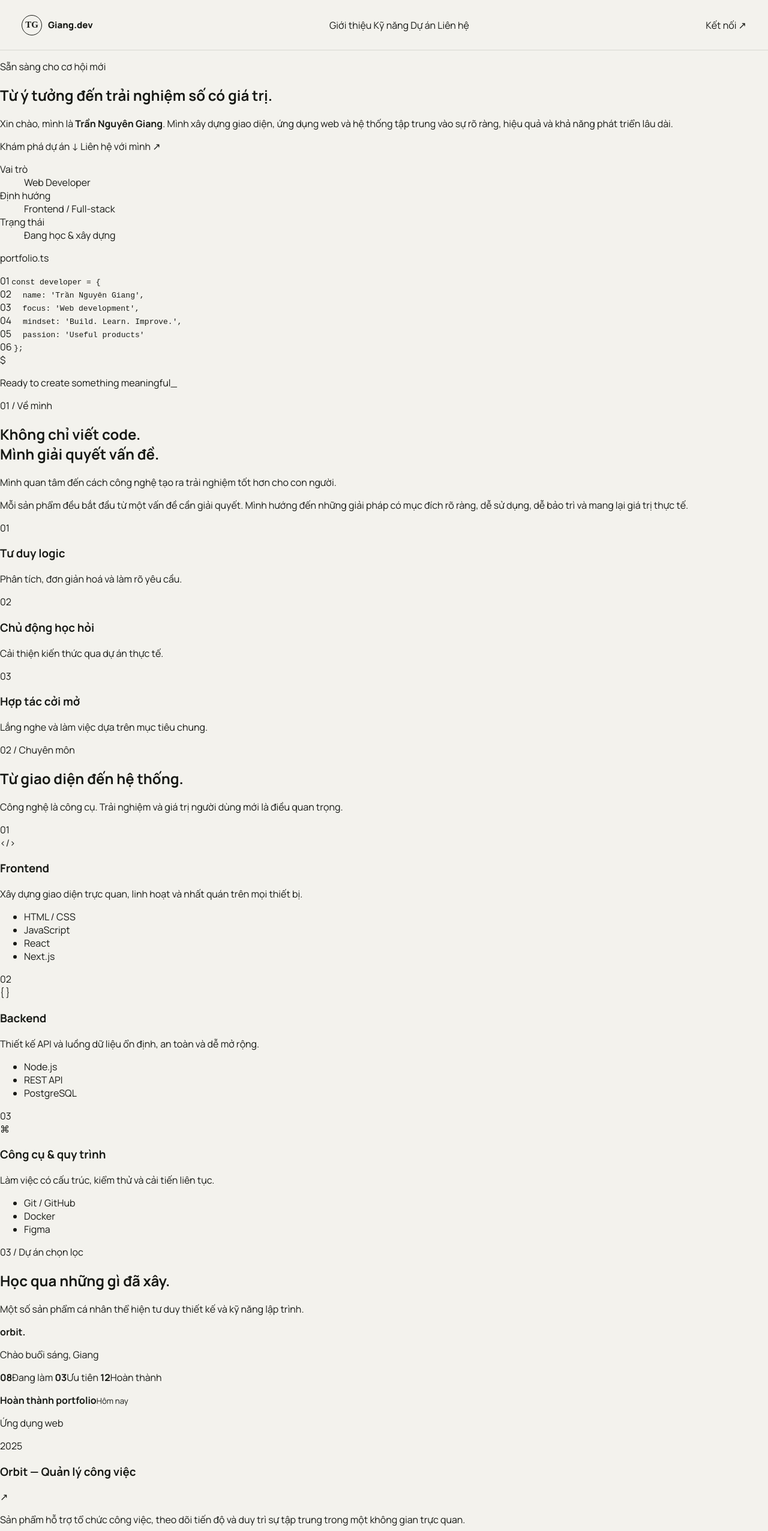
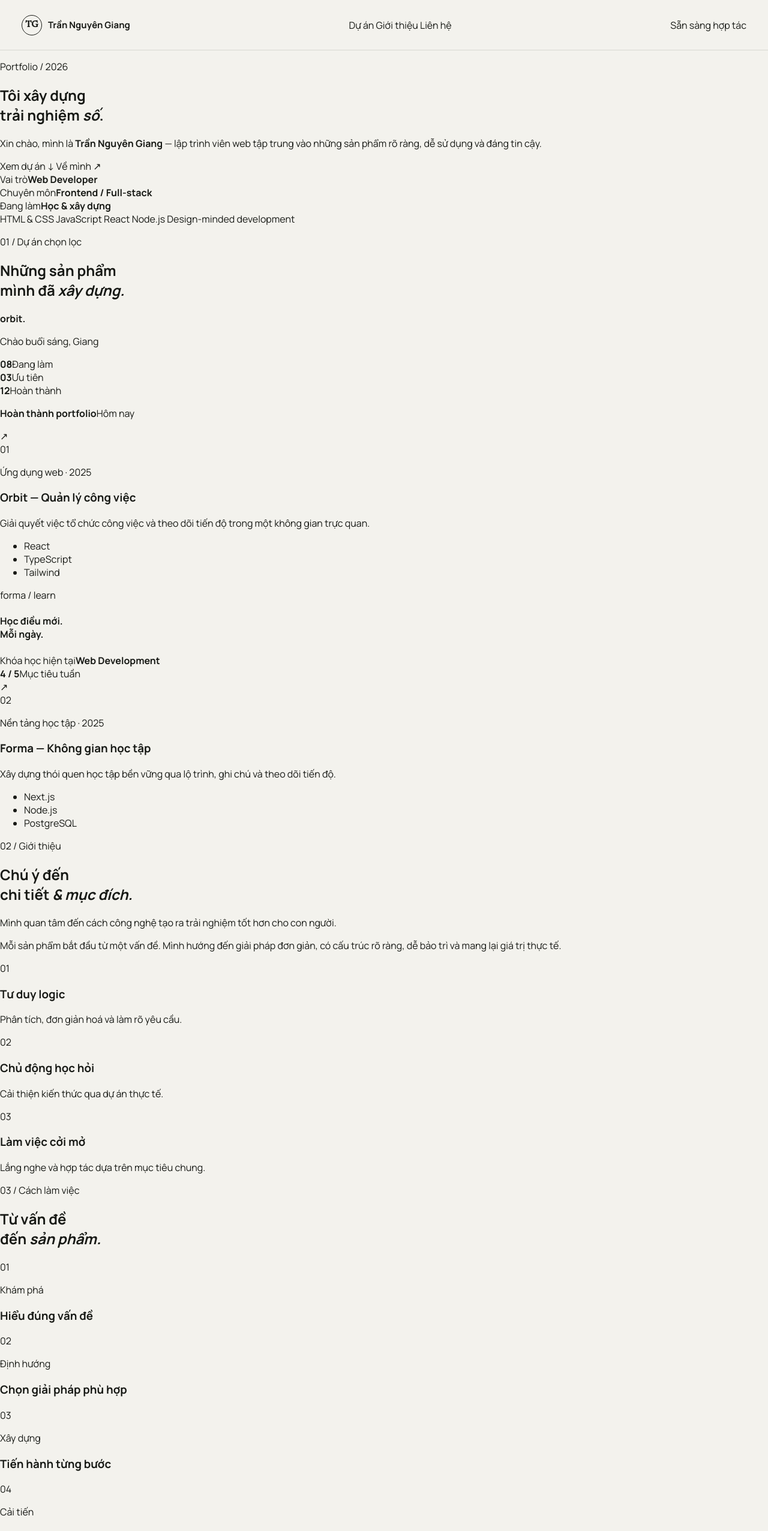
Before and after one commit to GiangTran1234/web.portfolio, a plain HTML site: page index.html in a window 1280 px wide. Shown: the top 2552 px of the page at 60% size. Drawn offline with Linux system fonts and the light colour scheme.

Commit message:
Redesign index.html with a cleaner editorial portfolio layout

```diff
--- a/index.html
+++ b/index.html
@@ -3,339 +3,143 @@
   <head>
     <meta charset="UTF-8" />
     <meta name="viewport" content="width=device-width, initial-scale=1.0" />
+    <meta name="theme-color" content="#11120f" />
 
     <title>Trần Nguyên Giang — Web Developer</title>
-    <meta
-      name="description"
-      content="Portfolio của Trần Nguyên Giang — Lập trình viên Web xây dựng sản phẩm rõ ràng, hiệu quả và bền vững."
-    />
-    <meta name="theme-color" content="#0a0f1c" />
+    <meta name="description" content="Portfolio của Trần Nguyên Giang — lập trình viên web tập trung vào giao diện rõ ràng, hiệu quả và bền vững." />
 
     <meta property="og:title" content="Trần Nguyên Giang — Portfolio" />
-    <meta
-      property="og:description"
-      content="Từ ý tưởng đến sản phẩm số có giá trị."
-    />
+    <meta property="og:description" content="Thiết kế và xây dựng trải nghiệm web có ý nghĩa." />
     <meta property="og:type" content="website" />
 
     <link rel="preconnect" href="https://fonts.googleapis.com" />
     <link rel="preconnect" href="https://fonts.gstatic.com" crossorigin />
-    <link
-      href="https://fonts.googleapis.com/css2?family=Manrope:wght@400;500;600;700;800&family=Space+Mono:wght@400;700&display=swap"
-      rel="stylesheet"
-    />
+    <link href="https://fonts.googleapis.com/css2?family=DM+Mono:wght@400;500&family=Manrope:wght@400;500;600;700&family=Newsreader:opsz,wght@6..72,400;6..72,500&display=swap" rel="stylesheet" />
     <link rel="stylesheet" href="./style.css" />
   </head>
 
   <body>
     <header class="site-header">
-      <div class="container nav">
-        <a class="brand" href="#" aria-label="Về đầu trang">
+      <div class="nav container">
+        <a class="brand" href="#top" aria-label="Về đầu trang">
           <span class="brand-mark">TG</span>
-          <span>Giang.dev</span>
+          <span>Trần Nguyên Giang</span>
         </a>
 
         <nav class="nav-links" aria-label="Điều hướng chính">
+          <a href="#work">Dự án</a>
           <a href="#about">Giới thiệu</a>
-          <a href="#skills">Kỹ năng</a>
-          <a href="#projects">Dự án</a>
           <a href="#contact">Liên hệ</a>
         </nav>
 
-        <a class="nav-contact" href="#contact">Kết nối ↗</a>
+        <a class="availability" href="#contact">
+          <span></span> Sẵn sàng hợp tác
+        </a>
       </div>
     </header>
 
-    <main>
-      <section class="hero">
-        <div class="container hero-grid">
-          <div class="hero-copy">
-            <p class="eyebrow">
-              <span class="status-dot"></span>
-              Sẵn sàng cho cơ hội mới
-            </p>
+    <main id="top">
+      <section class="hero container">
+        <div class="hero-intro">
+          <p class="eyebrow">Portfolio / 2026</p>
+          <h1>Tôi xây dựng<br />trải nghiệm <em>số</em>.</h1>
+        </div>
 
-            <h1>
-              Từ ý tưởng đến
-              <span>trải nghiệm số</span>
-              có giá trị.
-            </h1>
+        <div class="hero-bottom">
+          <p class="hero-lead">
+            Xin chào, mình là <strong>Trần Nguyên Giang</strong> — lập trình viên web
+            tập trung vào những sản phẩm rõ ràng, dễ sử dụng và đáng tin cậy.
+          </p>
 
-            <p class="hero-description">
-              Xin chào, mình là <strong>Trần Nguyên Giang</strong>.
-              Mình xây dựng giao diện, ứng dụng web và hệ thống tập trung vào
-              sự rõ ràng, hiệu quả và khả năng phát triển lâu dài.
-            </p>
+          <div class="hero-actions">
+            <a class="button button-dark" href="#work">Xem dự án <span>↓</span></a>
+            <a class="text-link" href="#about">Về mình <span>↗</span></a>
+          </div>
+        </div>
 
-            <div class="hero-actions">
-              <a class="button button-primary" href="#projects">
-                Khám phá dự án
-                <span aria-hidden="true">↓</span>
-              </a>
-              <a class="button button-secondary" href="#contact">
-                Liên hệ với mình
-                <span aria-hidden="true">↗</span>
-              </a>
-            </div>
+        <aside class="hero-index" aria-label="Thông tin tổng quan">
+          <div><span>Vai trò</span><strong>Web Developer</strong></div>
+          <div><span>Chuyên môn</span><strong>Frontend / Full-stack</strong></div>
+          <div><span>Đang làm</span><strong>Học &amp; xây dựng</strong></div>
+        </aside>
+      </section>
 
-            <dl class="hero-facts">
-              <div>
-                <dt>Vai trò</dt>
-                <dd>Web Developer</dd>
-              </div>
-              <div>
-                <dt>Định hướng</dt>
-                <dd>Frontend / Full-stack</dd>
-              </div>
-              <div>
-                <dt>Trạng thái</dt>
-                <dd>Đang học & xây dựng</dd>
-              </div>
-            </dl>
-          </div>
-
-          <div class="profile-card" aria-label="Thông tin lập trình viên">
-            <div class="profile-card-head">
-              <div class="window-dots" aria-hidden="true">
-                <span></span>
-                <span></span>
-                <span></span>
-              </div>
-              <p>portfolio.ts</p>
-            </div>
-
-            <div class="profile-card-body">
-              <div class="code-line">
-                <span class="line-number">01</span>
-                <code><span class="pink">const</span> <span class="blue">developer</span> = {</code>
-              </div>
-              <div class="code-line">
-                <span class="line-number">02</span>
-                <code>&nbsp;&nbsp;name: <span class="green">'Trần Nguyên Giang'</span>,</code>
-              </div>
-              <div class="code-line">
-                <span class="line-number">03</span>
-                <code>&nbsp;&nbsp;focus: <span class="green">'Web development'</span>,</code>
-              </div>
-              <div class="code-line">
-                <span class="line-number">04</span>
-                <code>&nbsp;&nbsp;mindset: <span class="green">'Build. Learn. Improve.'</span>,</code>
-              </div>
-              <div class="code-line">
-                <span class="line-number">05</span>
-                <code>&nbsp;&nbsp;passion: <span class="green">'Useful products'</span></code>
-              </div>
-              <div class="code-line">
-                <span class="line-number">06</span>
-                <code>};</code>
-              </div>
-            </div>
-
-            <div class="profile-terminal">
-              <span>$</span>
-              <p>Ready to create something meaningful<span class="cursor">_</span></p>
-            </div>
-          </div>
+      <section class="marquee" aria-label="Các kỹ năng chính">
+        <div>
+          <span>HTML &amp; CSS</span><i></i>
+          <span>JavaScript</span><i></i>
+          <span>React</span><i></i>
+          <span>Node.js</span><i></i>
+          <span>Design-minded development</span>
         </div>
       </section>
 
-      <section id="about" class="section section-light">
-        <div class="container about-grid">
-          <div class="section-heading">
-            <p class="section-label">01 / Về mình</p>
-            <h2>Không chỉ viết code.<br />Mình giải quyết vấn đề.</h2>
-          </div>
+      <section id="work" class="section work-section">
+        <div class="container">
+          <header class="section-header">
+            <p class="eyebrow">01 / Dự án chọn lọc</p>
+            <h2>Những sản phẩm<br />mình đã <em>xây dựng.</em></h2>
+          </header>
 
-          <div class="about-content">
-            <p class="lead">
-              Mình quan tâm đến cách công nghệ tạo ra trải nghiệm tốt hơn
-              cho con người.
-            </p>
-            <p>
-              Mỗi sản phẩm đều bắt đầu từ một vấn đề cần giải quyết. Mình
-              hướng đến những giải pháp có mục đích rõ ràng, dễ sử dụng,
-              dễ bảo trì và mang lại giá trị thực tế.
-            </p>
-
-            <div class="principles">
-              <article>
-                <span>01</span>
-                <h3>Tư duy logic</h3>
-                <p>Phân tích, đơn giản hoá và làm rõ yêu cầu.</p>
-              </article>
-              <article>
-                <span>02</span>
-                <h3>Chủ động học hỏi</h3>
-                <p>Cải thiện kiến thức qua dự án thực tế.</p>
-              </article>
-              <article>
-                <span>03</span>
-                <h3>Hợp tác cởi mở</h3>
-                <p>Lắng nghe và làm việc dựa trên mục tiêu chung.</p>
-              </article>
-            </div>
-          </div>
-        </div>
-      </section>
-
-      <section id="skills" class="section">
-        <div class="container">
-          <div class="section-heading horizontal-heading">
-            <div>
-              <p class="section-label">02 / Chuyên môn</p>
-              <h2>Từ giao diện đến hệ thống.</h2>
-            </div>
-            <p>
-              Công nghệ là công cụ. Trải nghiệm và giá trị người dùng mới
-              là điều quan trọng.
-            </p>
-          </div>
-
-          <div class="skills-grid">
-            <article class="skill-card">
-              <div class="skill-top">
-                <span>01</span>
-                <div class="skill-icon">&lt;/&gt;</div>
-              </div>
-              <h3>Frontend</h3>
-              <p>Xây dựng giao diện trực quan, linh hoạt và nhất quán trên mọi thiết bị.</p>
-              <ul class="tag-list">
-                <li>HTML / CSS</li>
-                <li>JavaScript</li>
-                <li>React</li>
-                <li>Next.js</li>
-              </ul>
-            </article>
-
-            <article class="skill-card featured">
-              <div class="skill-top">
-                <span>02</span>
-                <div class="skill-icon">{ }</div>
-              </div>
-              <h3>Backend</h3>
-              <p>Thiết kế API và luồng dữ liệu ổn định, an toàn và dễ mở rộng.</p>
-              <ul class="tag-list">
-                <li>Node.js</li>
-                <li>REST API</li>
-                <li>PostgreSQL</li>
-              </ul>
-            </article>
-
-            <article class="skill-card">
-              <div class="skill-top">
-                <span>03</span>
-                <div class="skill-icon">⌘</div>
-              </div>
-              <h3>Công cụ & quy trình</h3>
-              <p>Làm việc có cấu trúc, kiểm thử và cải tiến liên tục.</p>
-              <ul class="tag-list">
-                <li>Git / GitHub</li>
-                <li>Docker</li>
-                <li>Figma</li>
-              </ul>
-            </article>
-          </div>
-        </div>
-      </section>
-
-      <section id="projects" class="section section-light">
-        <div class="container">
-          <div class="section-heading horizontal-heading">
-            <div>
-              <p class="section-label">03 / Dự án chọn lọc</p>
-              <h2>Học qua những gì đã xây.</h2>
-            </div>
-            <p>Một số sản phẩm cá nhân thể hiện tư duy thiết kế và kỹ năng lập trình.</p>
-          </div>
-
-          <div class="projects-grid">
-            <article class="project-card">
-              <div class="project-preview preview-blue">
-                <div class="app-window">
-                  <div class="app-sidebar">
+          <div class="project-list">
+            <article class="project">
+              <a class="project-visual visual-orbit" href="https://github.com/GiangTran1234" target="_blank" rel="noopener noreferrer" aria-label="Xem dự án Orbit trên GitHub">
+                <div class="orbit-ui">
+                  <aside>
                     <b>orbit.</b>
-                    <span class="active"></span>
+                    <span class="selected"></span>
                     <span></span>
                     <span></span>
-                  </div>
-                  <div class="app-content">
+                  </aside>
+                  <div class="orbit-main">
                     <p>Chào buổi sáng, Giang</p>
-                    <div class="app-stats">
-                      <span><strong>08</strong>Đang làm</span>
-                      <span><strong>03</strong>Ưu tiên</span>
-                      <span><strong>12</strong>Hoàn thành</span>
+                    <div class="stat-row">
+                      <div><strong>08</strong><span>Đang làm</span></div>
+                      <div><strong>03</strong><span>Ưu tiên</span></div>
+                      <div><strong>12</strong><span>Hoàn thành</span></div>
                     </div>
-                    <div class="app-task">
-                      <span></span>
-                      <p><strong>Hoàn thành portfolio</strong><small>Hôm nay</small></p>
-                    </div>
+                    <div class="task-row"><i></i><p><strong>Hoàn thành portfolio</strong><span>Hôm nay</span></p></div>
                   </div>
                 </div>
-              </div>
+                <span class="project-arrow">↗</span>
+              </a>
 
               <div class="project-info">
-                <div class="project-meta">
-                  <p>Ứng dụng web</p>
-                  <span>2025</span>
+                <div class="project-number">01</div>
+                <div>
+                  <p class="project-type">Ứng dụng web · 2025</p>
+                  <h3>Orbit — Quản lý công việc</h3>
+                  <p>Giải quyết việc tổ chức công việc và theo dõi tiến độ trong một không gian trực quan.</p>
                 </div>
-                <div class="project-title">
-                  <h3>Orbit — Quản lý công việc</h3>
-                  <a
-                    href="https://github.com/GiangTran1234"
-                    target="_blank"
-                    rel="noopener noreferrer"
-                    aria-label="Xem GitHub của Orbit"
-                  >↗</a>
-                </div>
-                <p class="project-description">
-                  Sản phẩm hỗ trợ tổ chức công việc, theo dõi tiến độ và
-                  duy trì sự tập trung trong một không gian trực quan.
-                </p>
-                <ul class="tag-list">
+                <ul class="tags" aria-label="Công nghệ sử dụng">
                   <li>React</li>
                   <li>TypeScript</li>
-                  <li>Tailwind CSS</li>
+                  <li>Tailwind</li>
                 </ul>
               </div>
             </article>
 
-            <article class="project-card">
-              <div class="project-preview preview-sage">
-                <div class="learn-window">
-                  <p class="learn-logo">forma / learn</p>
+            <article class="project">
+              <a class="project-visual visual-forma" href="https://github.com/GiangTran1234" target="_blank" rel="noopener noreferrer" aria-label="Xem dự án Forma trên GitHub">
+                <div class="forma-ui">
+                  <p>forma / learn</p>
                   <h4>Học điều mới.<br />Mỗi ngày.</h4>
-                  <div class="learn-grid">
-                    <div>
-                      <span>Khóa học hiện tại</span>
-                      <strong>Web Development</strong>
-                    </div>
-                    <div>
-                      <strong>4 / 5</strong>
-                      <span>Mục tiêu tuần</span>
-                    </div>
+                  <div class="progress-card">
+                    <div><span>Khóa học hiện tại</span><strong>Web Development</strong></div>
+                    <div><strong>4 / 5</strong><span>Mục tiêu tuần</span></div>
                   </div>
                 </div>
-              </div>
+                <span class="project-arrow">↗</span>
+              </a>
 
               <div class="project-info">
-                <div class="project-meta">
-                  <p>Nền tảng học tập</p>
-                  <span>2025</span>
+                <div class="project-number">02</div>
+                <div>
+                  <p class="project-type">Nền tảng học tập · 2025</p>
+                  <h3>Forma — Không gian học tập</h3>
+                  <p>Xây dựng thói quen học tập bền vững qua lộ trình, ghi chú và theo dõi tiến độ.</p>
                 </div>
-                <div class="project-title">
-                  <h3>Forma — Nền tảng học tập</h3>
-                  <a
-                    href="https://github.com/GiangTran1234"
-                    target="_blank"
-                    rel="noopener noreferrer"
-                    aria-label="Xem GitHub của Forma"
-                  >↗</a>
-                </div>
-                <p class="project-description">
-                  Không gian học tập theo lộ trình, kết hợp ghi chú và
-                  theo dõi tiến độ để tạo thói quen học bền vững.
-                </p>
-                <ul class="tag-list">
+                <ul class="tags" aria-label="Công nghệ sử dụng">
                   <li>Next.js</li>
                   <li>Node.js</li>
                   <li>PostgreSQL</li>
@@ -346,40 +150,38 @@
         </div>
       </section>
 
-      <section id="process" class="section">
-        <div class="container">
-          <div class="section-heading horizontal-heading">
-            <div>
-              <p class="section-label">04 / Cách làm việc</p>
-              <h2>Rõ bài toán. Chắc giải pháp.</h2>
+      <section id="about" class="section about-section">
+        <div class="container about-grid">
+          <header class="section-header">
+            <p class="eyebrow">02 / Giới thiệu</p>
+            <h2>Chú ý đến<br />chi tiết <em>&amp; mục đích.</em></h2>
+          </header>
+
+          <div class="about-copy">
+            <p class="about-lead">Mình quan tâm đến cách công nghệ tạo ra trải nghiệm tốt hơn cho con người.</p>
+            <p>Mỗi sản phẩm bắt đầu từ một vấn đề. Mình hướng đến giải pháp đơn giản, có cấu trúc rõ ràng, dễ bảo trì và mang lại giá trị thực tế.</p>
+
+            <div class="principles">
+              <article><span>01</span><h3>Tư duy logic</h3><p>Phân tích, đơn giản hoá và làm rõ yêu cầu.</p></article>
+              <article><span>02</span><h3>Chủ động học hỏi</h3><p>Cải thiện kiến thức qua dự án thực tế.</p></article>
+              <article><span>03</span><h3>Làm việc cởi mở</h3><p>Lắng nghe và hợp tác dựa trên mục tiêu chung.</p></article>
             </div>
           </div>
+        </div>
+      </section>
 
-          <div class="process-grid">
-            <article>
-              <span>01</span>
-              <p>Khám phá</p>
-              <h3>Hiểu đúng vấn đề</h3>
-              <p>Lắng nghe, đặt câu hỏi và làm rõ nhu cầu thực sự.</p>
-            </article>
-            <article>
-              <span>02</span>
-              <p>Định hướng</p>
-              <h3>Chọn giải pháp</h3>
-              <p>Phác thảo cấu trúc và công nghệ phù hợp mục tiêu.</p>
-            </article>
-            <article>
-              <span>03</span>
-              <p>Xây dựng</p>
-              <h3>Tiến hành từng bước</h3>
-              <p>Phát triển gọn gàng và kiểm thử trong suốt quá trình.</p>
-            </article>
-            <article>
-              <span>04</span>
-              <p>Cải tiến</p>
-              <h3>Hoàn thiện trải nghiệm</h3>
-              <p>Tiếp nhận phản hồi, đo lường và tối ưu sản phẩm.</p>
-            </article>
+      <section class="section process-section">
+        <div class="container">
+          <header class="section-header compact">
+            <p class="eyebrow">03 / Cách làm việc</p>
+            <h2>Từ vấn đề<br />đến <em>sản phẩm.</em></h2>
+          </header>
+
+          <div class="process-list">
+            <article><span>01</span><p>Khám phá</p><h3>Hiểu đúng vấn đề</h3></article>
+            <article><span>02</span><p>Định hướng</p><h3>Chọn giải pháp phù hợp</h3></article>
+            <article><span>03</span><p>Xây dựng</p><h3>Tiến hành từng bước</h3></article>
+            <article><span>04</span><p>Cải tiến</p><h3>Hoàn thiện trải nghiệm</h3></article>
           </div>
         </div>
       </section>
@@ -387,27 +189,17 @@
 
     <footer id="contact" class="footer">
       <div class="container">
-        <p class="section-label footer-label">05 / Kết nối</p>
-
-        <div class="footer-heading">
-          <h2>Cùng tạo ra điều<br />có ý nghĩa.</h2>
-          <a
-            class="footer-email"
-            href="mailto:giangtran@example.com"
-          >
-            <span>Gửi email cho mình</span>
-            <b>↗</b>
+        <p class="eyebrow">04 / Liên hệ</p>
+        <div class="footer-main">
+          <h2>Cùng tạo ra điều<br /><em>có ý nghĩa.</em></h2>
+          <a class="footer-email" href="mailto:giangtran@example.com">
+            <span>Gửi email cho mình</span><b>↗</b>
           </a>
         </div>
-
         <div class="footer-bottom">
           <p>© 2026 Trần Nguyên Giang</p>
-          <div class="footer-links">
-            <a
-              href="https://github.com/GiangTran1234"
-              target="_blank"
-              rel="noopener noreferrer"
-            >GitHub ↗</a>
+          <div>
+            <a href="https://github.com/GiangTran1234" target="_blank" rel="noopener noreferrer">GitHub ↗</a>
             <a href="mailto:giangtran@example.com">Email ↗</a>
           </div>
         </div>
```
